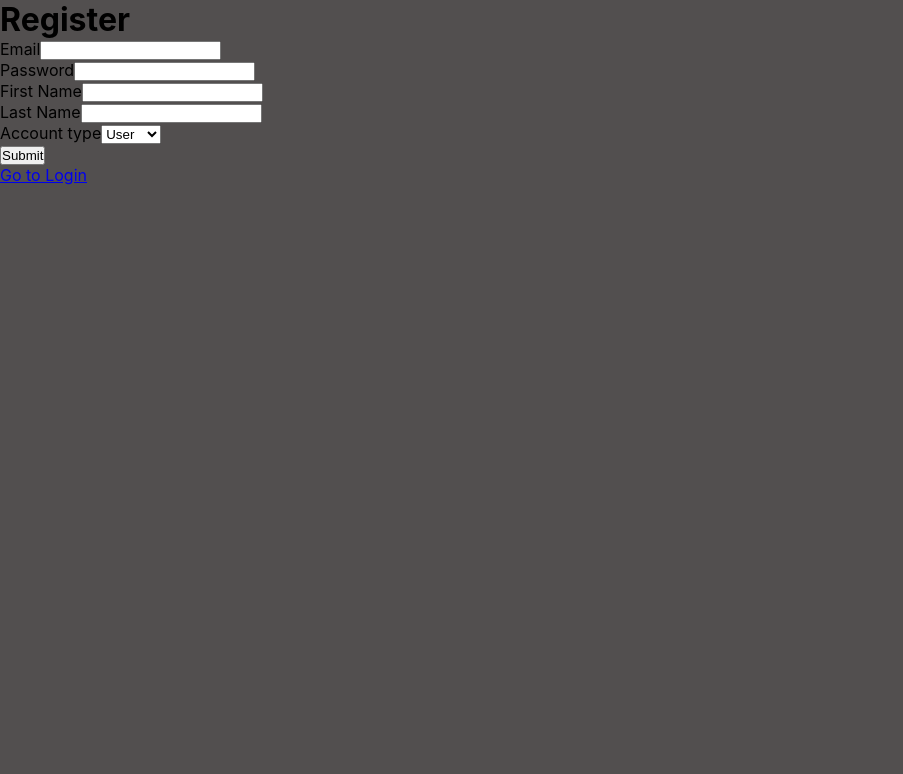
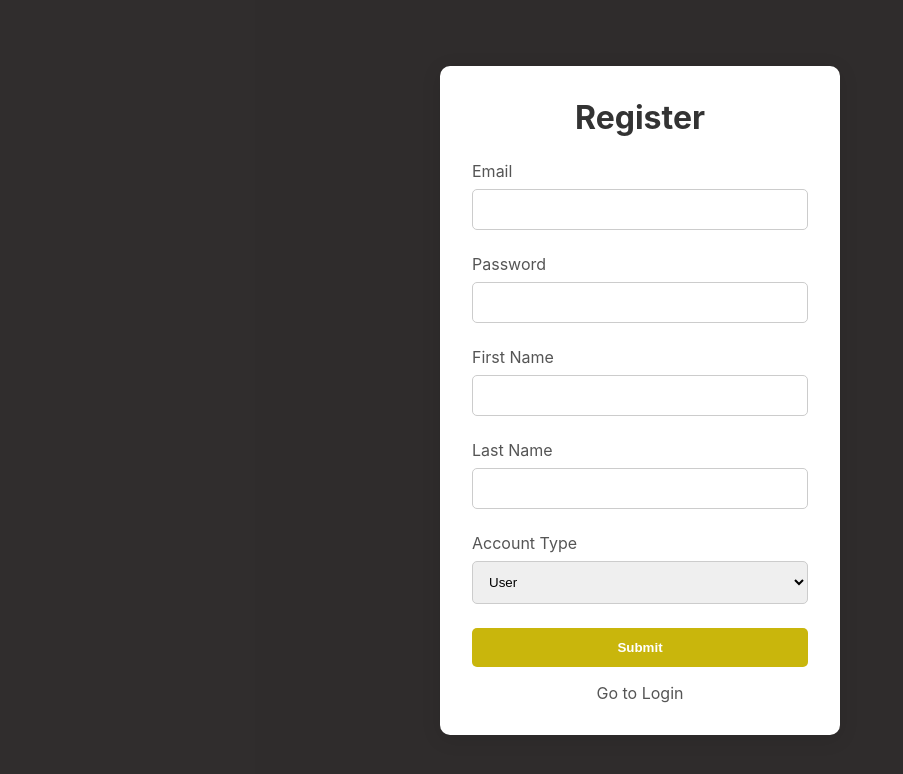
Before and after one commit to Thoss24/event-manager, a React (Create React App) app in the folder frontend/: page /register in a window 1280 px wide. Shown: the top 774 px of the page, without its empty margins (0-903 px from the left). Built offline with nearby package versions, Linux system fonts and the light colour scheme.

Commit message:
improved login and register page styling

```diff
--- a/frontend/src/routes/login/LoginPage.jsx
+++ b/frontend/src/routes/login/LoginPage.jsx
@@ -2,6 +2,7 @@ import classes from "./LoginPage.module.css";
 import { Link } from "react-router-dom";
 import { useRef } from "react";
 import loginUser from "../../utility/authentication/login_user";
+import styles from './LoginPage.module.css'
 
 const LoginPage = () => {
 
@@ -20,21 +21,35 @@ const LoginPage = () => {
     }
 
   return (
-    <form onSubmit={loginHandler}>
-      <h1>Login</h1>
-      <div>
-        <label htmlFor="">Email</label>
-        <input type="email" name="email" ref={email}/>
-      </div>
-      <div>
-        <label htmlFor="">Password</label>
-        <input type="password" name="password" ref={password}/>
-      </div>
-      <button type="submit">Login</button>
-      <div>
-        <Link to={"/register"}>Or register an account here</Link>
-      </div>
-    </form>
+    <div className={styles.loginContainer}>
+      <form onSubmit={loginHandler} className={styles.loginForm}>
+        <h1 className={styles.loginTitle}>Login</h1>
+        <div className={styles.formGroup}>
+          <label htmlFor="email" className={styles.formLabel}>Email</label>
+          <input
+            type="email"
+            name="email"
+            ref={email}
+            required
+            className={styles.formInput}
+          />
+        </div>
+        <div className={styles.formGroup}>
+          <label htmlFor="password" className={styles.formLabel}>Password</label>
+          <input
+            type="password"
+            name="password"
+            ref={password}
+            required
+            className={styles.formInput}
+          />
+        </div>
+        <button type="submit" className={styles.loginButton}>Login</button>
+        <div className={styles.registerLink}>
+          <Link to="/register">Or register an account here</Link>
+        </div>
+      </form>
+    </div>
   );
 };
 
--- a/frontend/src/routes/login/LoginPage.module.css
+++ b/frontend/src/routes/login/LoginPage.module.css
@@ -1,3 +1,82 @@
 fieldset {
     border: none;
 }
+
+/* LoginForm.module.css */
+.loginContainer {
+    display: flex;
+    align-items: center;
+    justify-content: center;
+    min-height: 100vh;
+    background-color: rgba(39, 36, 36, 0.8);
+  }
+
+  .loginForm {
+    background-color: white;
+    border-radius: 10px;
+    box-shadow: 0 4px 20px rgba(0, 0, 0, 0.1);
+    padding: 2rem;
+    max-width: 400px;
+    width: 100%;
+  }
+
+  .loginTitle {
+    text-align: center;
+    font-size: 2rem;
+    color: #333;
+    margin-bottom: 1.5rem;
+  }
+
+  .formGroup {
+    margin-bottom: 1.5rem;
+  }
+
+  .formLabel {
+    display: block;
+    margin-bottom: 0.5rem;
+    color: #555;
+  }
+
+  .formInput {
+    width: 100%;
+    padding: 0.75rem;
+    border: 1px solid #ccc;
+    border-radius: 5px;
+    transition: border-color 0.3s, box-shadow 0.3s;
+  }
+
+  .formInput:focus {
+    outline: none;
+    border-color: rgb(201, 182, 12);
+    box-shadow: 0 0 5px rgb(201, 182, 12);
+  }
+
+  .loginButton {
+    width: 100%;
+    padding: 0.75rem;
+    background-color: rgb(201, 182, 12);
+    color: white;
+    font-weight: bold;
+    border: none;
+    border-radius: 5px;
+    cursor: pointer;
+    transition: background-color 0.3s;
+  }
+
+  .loginButton:hover {
+    background-color: rgba(201, 182, 12, 0.8);
+  }
+
+  .registerLink {
+    margin-top: 1rem;
+    text-align: center;
+  }
+
+  .registerLink a {
+    color: #555;
+    text-decoration: none;
+  }
+
+  .registerLink a:hover {
+    text-decoration: underline;
+  }
--- a/frontend/src/routes/login/Register.jsx
+++ b/frontend/src/routes/login/Register.jsx
@@ -2,6 +2,7 @@ import classes from './LoginPage.module.css'
 import registerUser from '../../utility/authentication/register_user';
 import { useRef } from 'react';
 import { Link } from "react-router-dom";
+import styles from './RegisterPage.module.css';
 
 const Register = () => {
 
@@ -35,37 +36,65 @@ const Register = () => {
     }
 
   return (
-    <div>
-      <h1>Register</h1>
-      <form action="" onSubmit={registerUserHandler}>
-        <fieldset>
-          <label htmlFor="">Email</label>
-          <input type="email" name="email" id="email" ref={email}/>
+    <div className={styles.registerContainer}>
+    <form onSubmit={registerUserHandler} className={styles.registerForm}>
+      <h1 className={styles.registerTitle}>Register</h1>
+      <fieldset className={styles.fieldset}>
+        <label htmlFor="email" className={styles.formLabel}>Email</label>
+        <input
+          type="email"
+          name="email"
+          id="email"
+          ref={email}
+          className={styles.formInput}
+          required
+        />
       </fieldset>
-        <fieldset>
-          <label htmlFor="">Password</label>
-          <input type="password" name="password" id="password" ref={password}/>
+      <fieldset className={styles.fieldset}>
+        <label htmlFor="password" className={styles.formLabel}>Password</label>
+        <input
+          type="password"
+          name="password"
+          id="password"
+          ref={password}
+          className={styles.formInput}
+          required
+        />
       </fieldset>
-        <fieldset>
-          <label htmlFor="">First Name</label>
-          <input type="first_name" name="first_name" id="first_name" ref={firstName}/>
+      <fieldset className={styles.fieldset}>
+        <label htmlFor="first_name" className={styles.formLabel}>First Name</label>
+        <input
+          type="text"
+          name="first_name"
+          id="first_name"
+          ref={firstName}
+          className={styles.formInput}
+          required
+        />
       </fieldset>
-        <fieldset>
-          <label htmlFor="">Last Name</label>
-          <input type="last_name" name="last_name" id="last_name" ref={lastName}/>
+      <fieldset className={styles.fieldset}>
+        <label htmlFor="last_name" className={styles.formLabel}>Last Name</label>
+        <input
+          type="text"
+          name="last_name"
+          id="last_name"
+          ref={lastName}
+          className={styles.formInput}
+          required
+        />
       </fieldset>
-        <fieldset>
-          <label htmlFor="">Account type</label>
-          <select name="account_type" id="account_type" >
+      <fieldset className={styles.fieldset}>
+        <label htmlFor="account_type" className={styles.formLabel}>Account Type</label>
+        <select name="account_type" id="account_type" className={styles.formSelect}>
           <option value="admin">Admin</option>
           <option value="user" selected>User</option>
         </select>
       </fieldset>
-        <button type='submit'>Submit</button>
+      <button type="submit" className={styles.submitButton}>Submit</button>
+      <div className={styles.loginLink}>
+        <Link to="/login">Go to Login</Link>
+      </div>
     </form>
-      <div>
-        <Link to={"/login"}>Go to Login</Link>
-      </div>
   </div>
   );
 };
--- /dev/null
+++ b/frontend/src/routes/login/RegisterPage.module.css
@@ -0,0 +1,81 @@
+/* RegisterForm.module.css */
+.registerContainer {
+  display: flex;
+  align-items: center;
+  justify-content: center;
+  min-height: 100vh;
+  background-color: rgba(39, 36, 36, 0.8);
+}
+
+.registerForm {
+  background-color: white;
+  border-radius: 10px;
+  box-shadow: 0 4px 20px rgba(0, 0, 0, 0.1);
+  padding: 2rem;
+  max-width: 400px;
+  width: 100%;
+}
+
+.registerTitle {
+  text-align: center;
+  font-size: 2rem;
+  color: #333;
+  margin-bottom: 1.5rem;
+}
+
+.fieldset {
+  margin-bottom: 1.5rem;
+  border: none; /* Remove default border */
+}
+
+.formLabel {
+  display: block;
+  margin-bottom: 0.5rem;
+  color: #555;
+}
+
+.formInput,
+.formSelect {
+  width: 100%;
+  padding: 0.75rem;
+  border: 1px solid #ccc;
+  border-radius: 5px;
+  transition: border-color 0.3s, box-shadow 0.3s;
+}
+
+.formInput:focus,
+.formSelect:focus {
+  outline: none;
+  border-color: rgb(201, 182, 12);
+  box-shadow: 0 0 5px rgb(201, 182, 12);
+}
+
+.submitButton {
+  width: 100%;
+  padding: 0.75rem;
+  background-color: rgb(201, 182, 12);
+  color: white;
+  font-weight: bold;
+  border: none;
+  border-radius: 5px;
+  cursor: pointer;
+  transition: background-color 0.3s;
+}
+
+.submitButton:hover {
+  background-color: rgba(201, 182, 12, 0.8);
+}
+
+.loginLink {
+  margin-top: 1rem;
+  text-align: center;
+}
+
+.loginLink a {
+  color: #555;
+  text-decoration: none;
+}
+
+.loginLink a:hover {
+  text-decoration: underline;
+}
```
Lines whose indentation alone changed are shown as unchanged.
